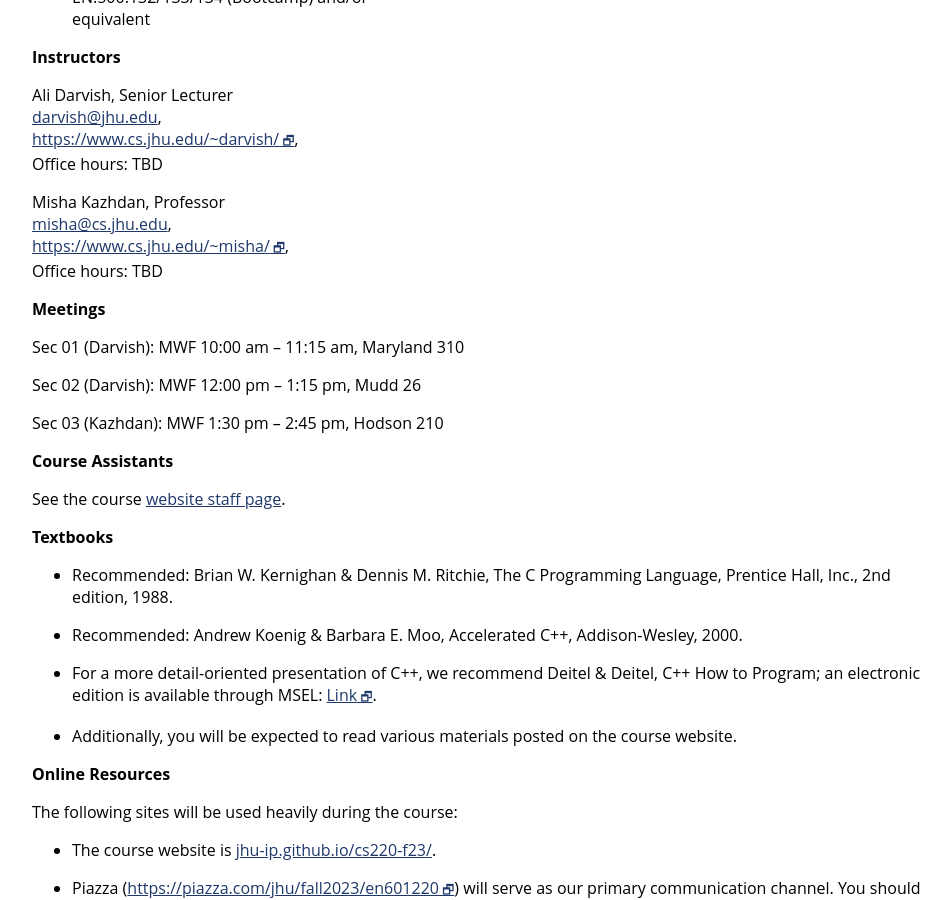
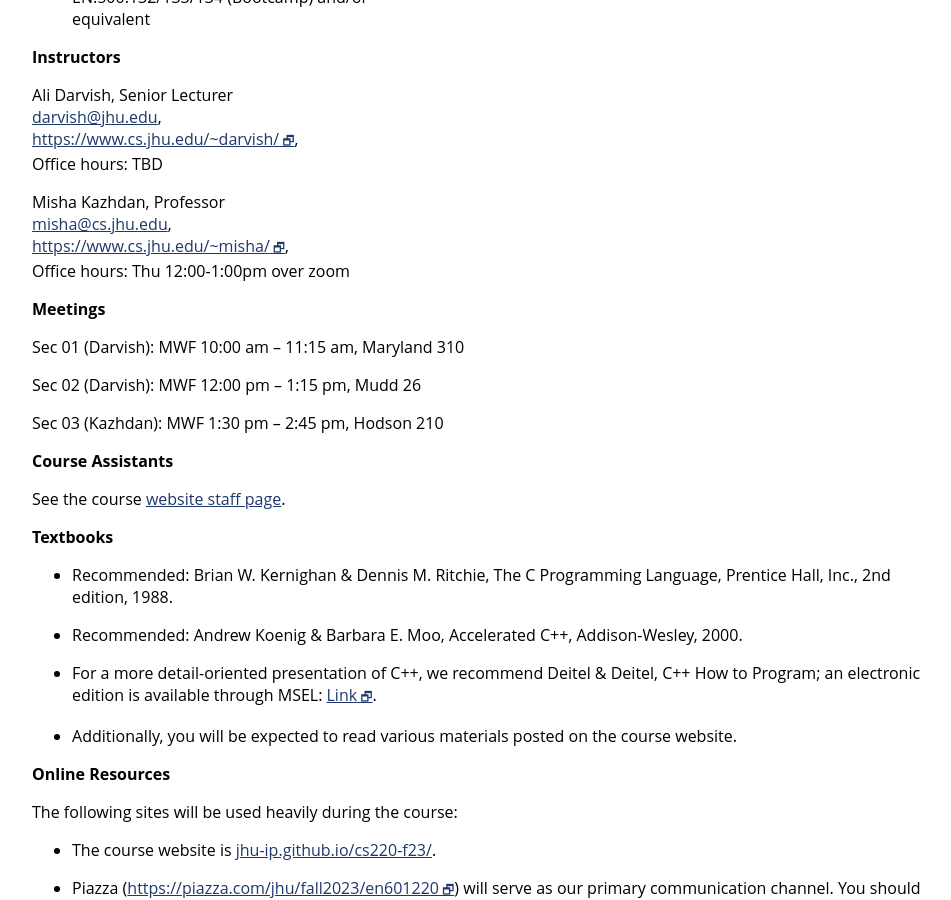
Before and after one commit to jhu-ip/cs220-f24, a Jekyll site: the page built from syllabus.md, in a window 1280 px wide and 900 px high, scrolled down 712 px. Shown: the whole window, without its empty margins (160-1111 px from the left). Built offline with Jekyll 4.4.1, drawn with Linux system fonts in a browser that asks for light colours.

```diff
--- a/syllabus.md
+++ b/syllabus.md
@@ -50,7 +50,7 @@
 Misha Kazhdan, Professor\
 <mailto:misha@cs.jhu.edu>,\
 <a class="external" target="_blank" href="https://www.cs.jhu.edu/~misha/">https://www.cs.jhu.edu/~misha/</a>,\
-Office hours: TBD
+Office hours: Thu 12:00-1:00pm over zoom
 
 **Meetings**
 
```
Also changed, not shown: schedule.md (+2 -1 lines).
